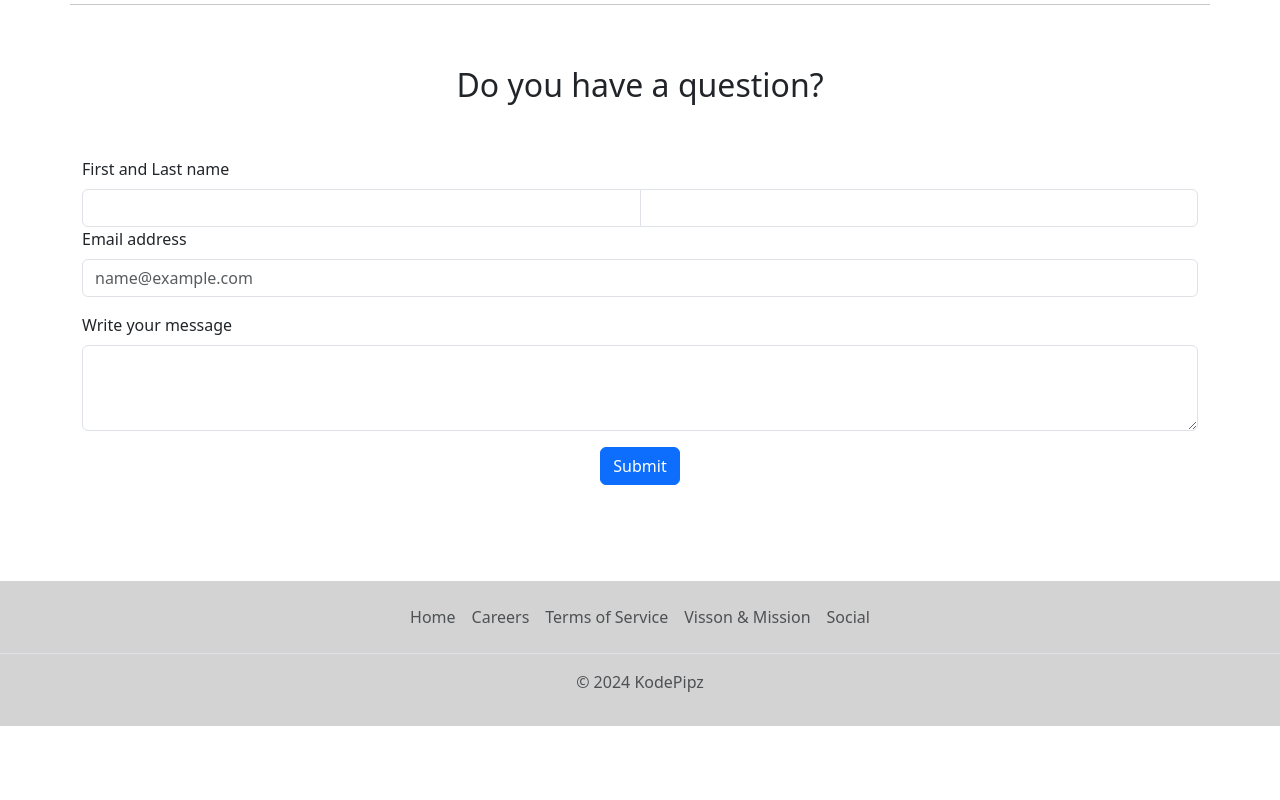
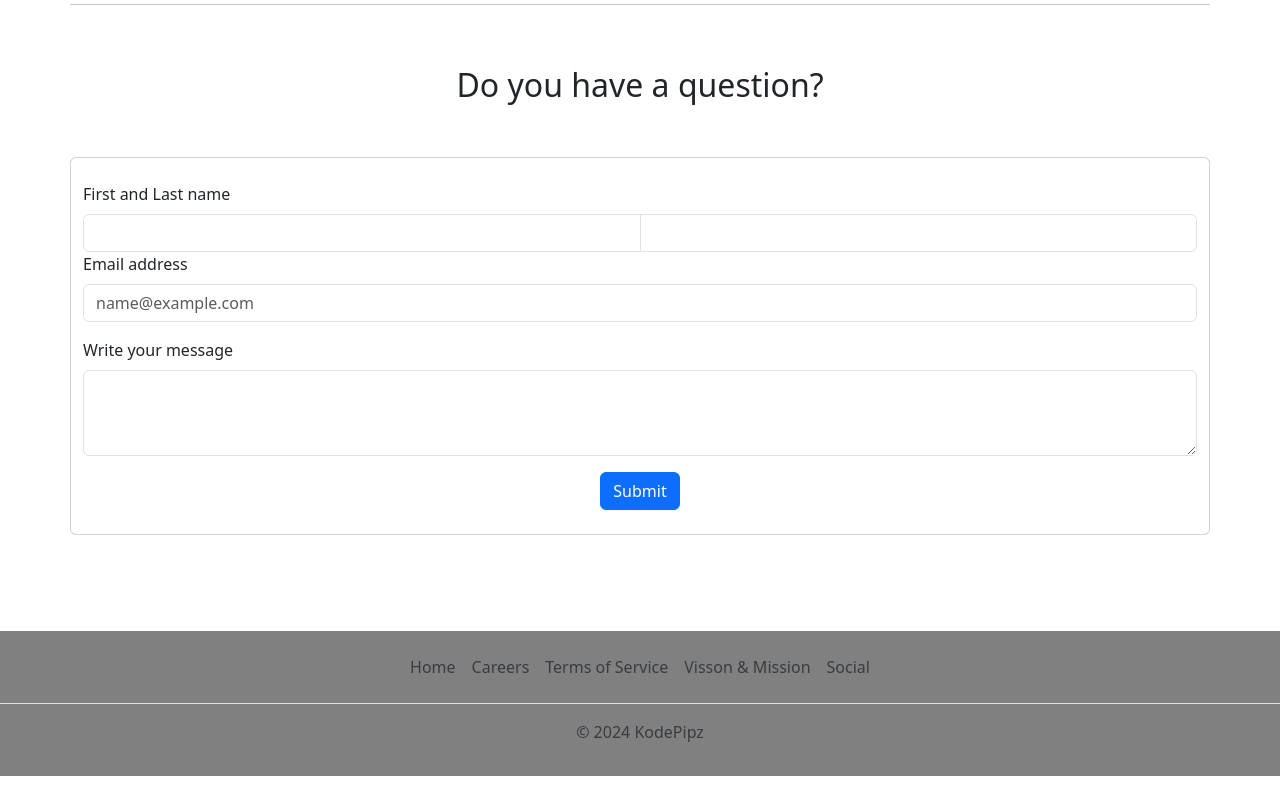
Before and after one commit to bytemindstech/kodepipz, a SvelteKit app in the folder kodepipz/: page / in a window 1280 px wide. Shown: the part 2540-3340 px from the top of the page. Before the commit the page ends 3290 px from the top, so only its background shows below. Built offline with nearby package versions, Linux system fonts and the light colour scheme.

Commit message:
new commit

```diff
--- /dev/null
+++ b/kodepipz/src/routes/(authed)/+layout.svelte
@@ -0,0 +1,5 @@
+<slot />
+
+<form method="POST" action="/logout">
+	<button>log out</button>
+</form>
--- /dev/null
+++ b/kodepipz/src/routes/(authed)/account/+page.svelte
@@ -0,0 +1,3 @@
+<h1>account</h1>
+
+<p>this is the account page</p>
--- a/kodepipz/src/routes/+layout.svelte
+++ b/kodepipz/src/routes/+layout.svelte
@@ -38,7 +38,7 @@
   <slot/>
   <br>
 
-  <footer class="py-3 my-4" style="background-color:lightgrey;">
+  <footer class="py-3 my-4" style="background-color: gray;">
     <ul class="nav justify-content-center border-bottom pb-3 mb-3">
       <li class="nav-item"><a href="#" class="nav-link px-2 text-body-secondary">Home</a></li>
       <li class="nav-item"><a href="#" class="nav-link px-2 text-body-secondary">Careers</a></li>
--- a/kodepipz/src/routes/+page.svelte
+++ b/kodepipz/src/routes/+page.svelte
@@ -186,7 +186,7 @@
   <center><h2 class="featurette-heading fw-normal lh-1">Do you have a question?</h2></center>
   <br>
   <br>
-  <div class="container">
+  <div class="container card"> <br>
     <div>  <label for="exampleFormControlInput1" class="form-label">First and Last name</label>
         <div class="mb-3">
             <div class="input-group">
@@ -202,6 +202,7 @@
           </div>
           <center><button type="button" class="btn btn-primary">Submit</button></center>
     </div>
+    <br>
   </div>
   <br>
   <br>
```
Also changed, not shown: kodepipz/src/routes/(authed)/+layout.server.js (added, +7 -0 lines), kodepipz/src/routes/blog/+page.server.js (added, +10 -0 lines).
